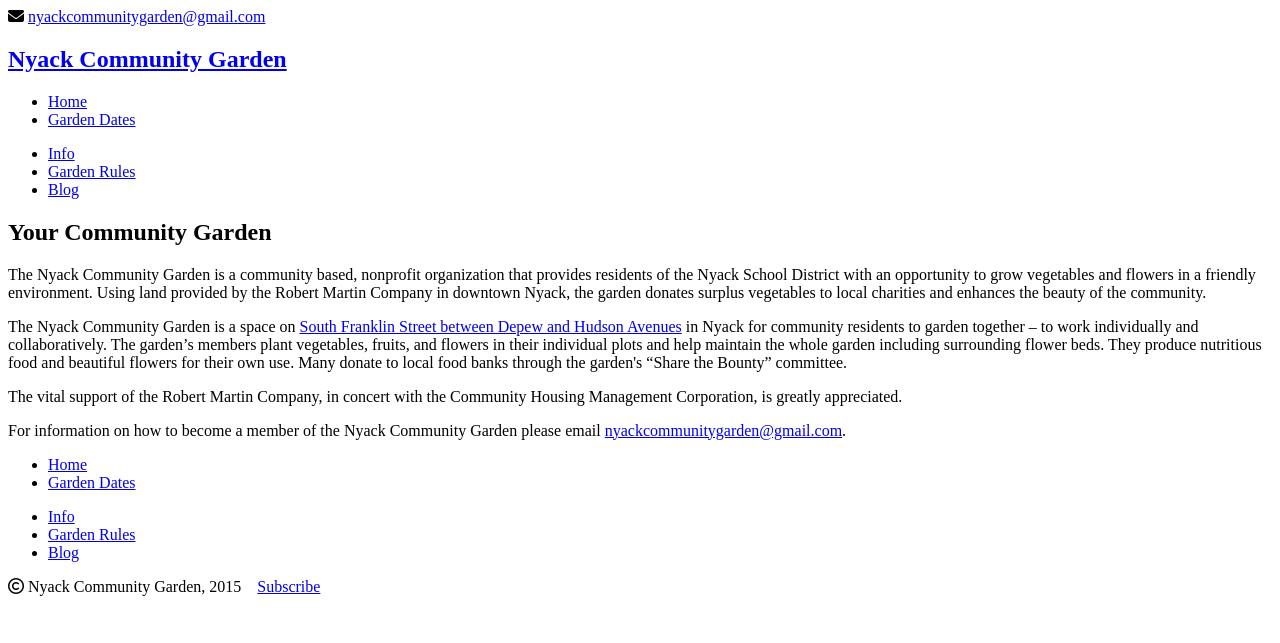
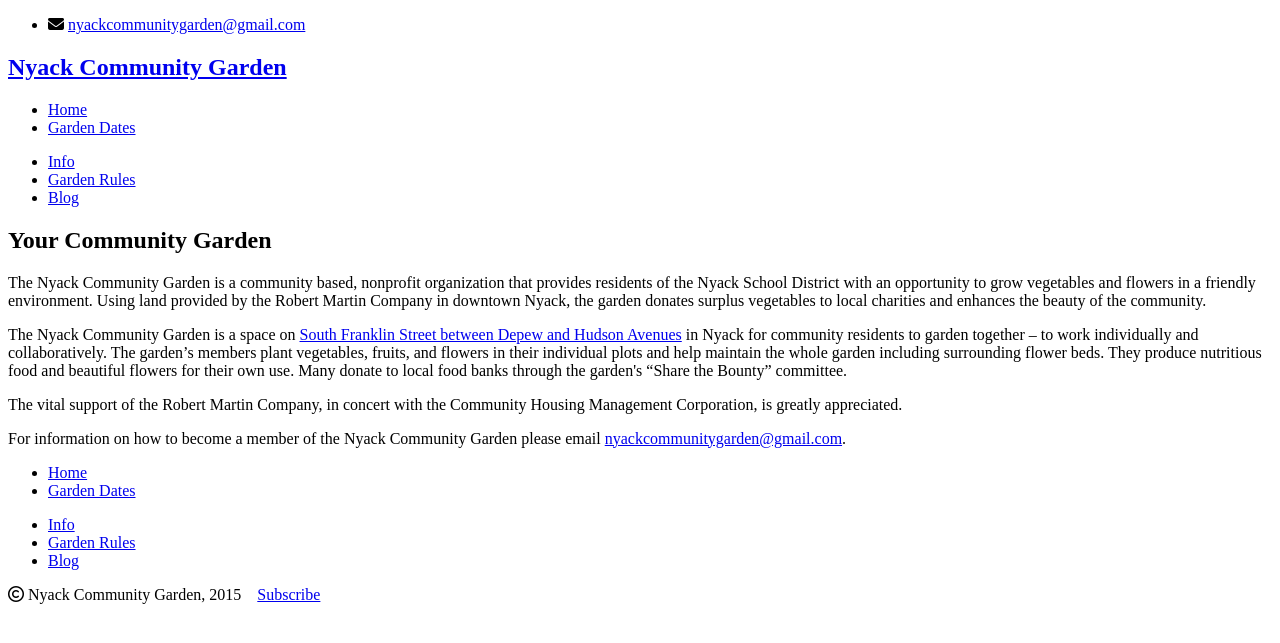
Before and after one commit to bosborne/nyackcommunitygarden, a Jekyll site: the page built from index.html, in a window 1280 px wide. Shown: the top 643 px of the page. Built offline with Jekyll 4.4.1, drawn with Linux system fonts in a browser that asks for light colours; nearby versions of some CDN libraries; library files that are not in the unit come from our copies; Markdown is read by kramdown in place of the engine named in the settings.

```diff
--- a/_layouts/default.html
+++ b/_layouts/default.html
@@ -24,9 +24,9 @@
   <body class="{{ page.pageclass }}">
   	 <div class="leader">
       <div class="container">
-        <!-- <ul class="contacts"> -->
-          <i class="fa fa-envelope"></i>&nbsp;<a href="mailto:nyackcommunitygarden@gmail.com">nyackcommunitygarden@gmail.com</a>
-        <!-- </ul> -->
+        <ul class="contacts">
+          <li><i class="fa fa-envelope"></i>&nbsp;<a href="mailto:nyackcommunitygarden@gmail.com">nyackcommunitygarden@gmail.com</a></li>
+        </ul>
       </div>
     </div>
     <div class="header">
```
